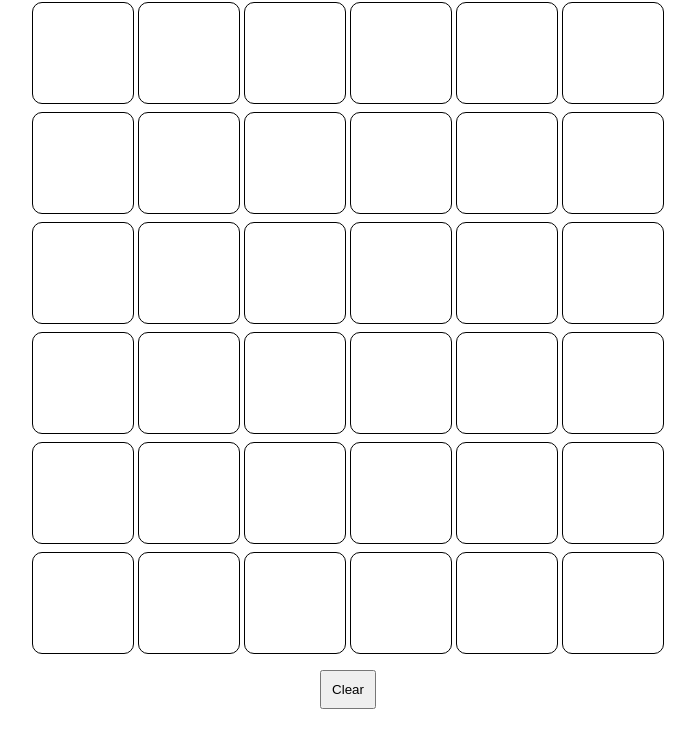
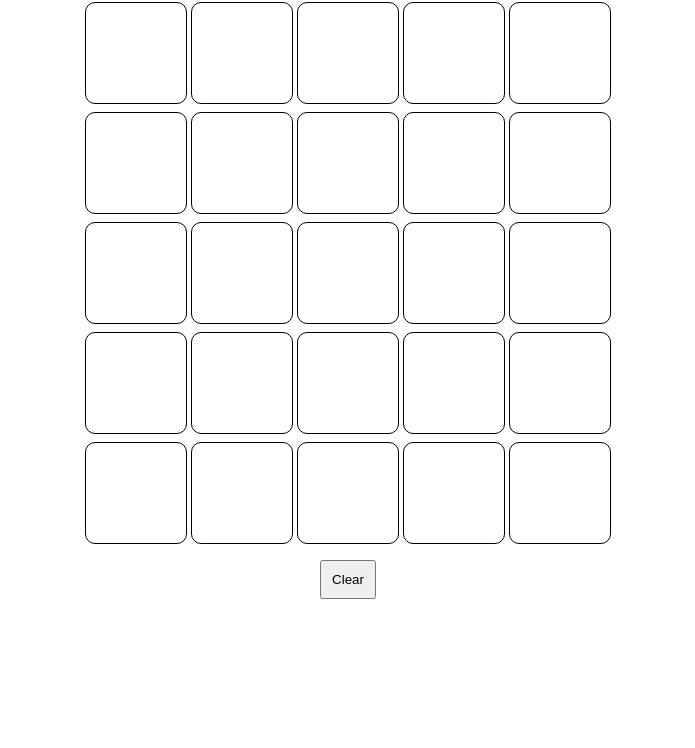
Before and after one commit to xitman78/react-minesweeper, a React (Create React App) app: page / in a window 1280 px wide. Shown: the top 748 px of the page, without its empty margins (292-987 px from the left). Built offline with nearby package versions, Linux system fonts and the light colour scheme.

Commit message:
use react hooks

```diff
--- a/src/App.tsx
+++ b/src/App.tsx
@@ -7,7 +7,7 @@ class App extends React.Component {
   render() {
     return (
       <div className="App">
-        <Grid rows={6} cols={6} />
+        <Grid rows={5} cols={5} />
       </div>
     );
   }
--- a/src/Grid.tsx
+++ b/src/Grid.tsx
@@ -1,4 +1,5 @@
 import * as React from "react";
+import { useState, useMemo } from "react";
 import Row from "./Row";
 import styled from "styled-components";
 import { isFourInColumn } from "./utils";
@@ -18,25 +19,23 @@ export interface GridState {
   redColumns: Array<boolean>;
 }
 
-class Grid extends React.Component<GridProps, GridState> {
-  constructor(props: GridProps) {
-    super(props);
-
-    this.handleOnChange = this.handleOnChange.bind(this);
-    this.handleClear = this.handleClear.bind(this);
-
-    this.state = this.getInitialState(props.rows, props.cols);
-  }
-
-  private getInitialState(rows: number, cols: number): GridState {
+function getInitialState(rows: number, cols: number): GridState {
   return {
     rows: new Array(rows).fill([]).map(_ => new Array(cols).fill(false)),
     redColumns: new Array(cols).fill(false)
   };
 }
 
-  handleOnChange(row: number, col: number) {
-    this.setState(prevState => {
+const Grid: React.SFC<GridProps> = props => {
+  const initialState = useMemo(() => getInitialState(props.rows, props.cols), [
+    props.rows,
+    props.cols
+  ]);
+
+  const [state, setState] = useState<GridState>(initialState);
+
+  function handleOnChange(row: number, col: number) {
+    setState(prevState => {
       const rows = prevState.rows.slice();
       rows[row][col] = !rows[row][col];
       const redColumns = prevState.redColumns.slice();
@@ -48,26 +47,20 @@ class Grid extends React.Component<GridProps, GridState> {
     });
   }
 
-  handleClear() {
-    this.setState((_, props) => this.getInitialState(props.rows, props.cols));
-  }
-
-  render() {
   return (
     <div>
-        {this.state.rows.map((row, rowIndex) => (
+      {state.rows.map((row, rowIndex) => (
         <Row
           key={rowIndex}
           rowIndex={rowIndex}
           rowData={row}
-            redColumns={this.state.redColumns}
-            onChange={this.handleOnChange}
+          redColumns={state.redColumns}
+          onChange={handleOnChange}
         />
       ))}
-        <ClearButton onClick={this.handleClear}>Clear</ClearButton>
+      <ClearButton onClick={() => setState(initialState)}>Clear</ClearButton>
     </div>
   );
-  }
-}
+};
 
 export default Grid;
```
Lines whose indentation alone changed are shown as unchanged.
